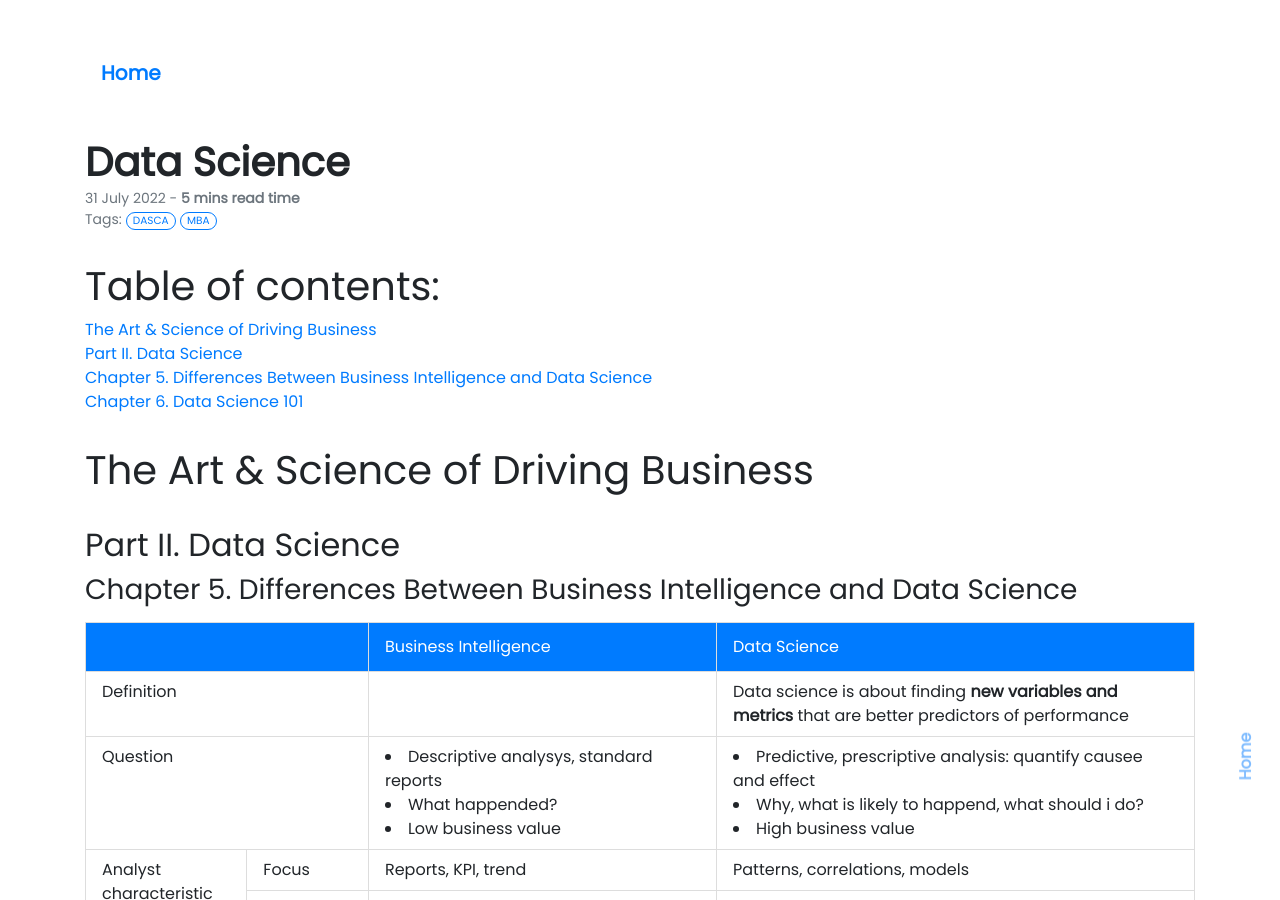
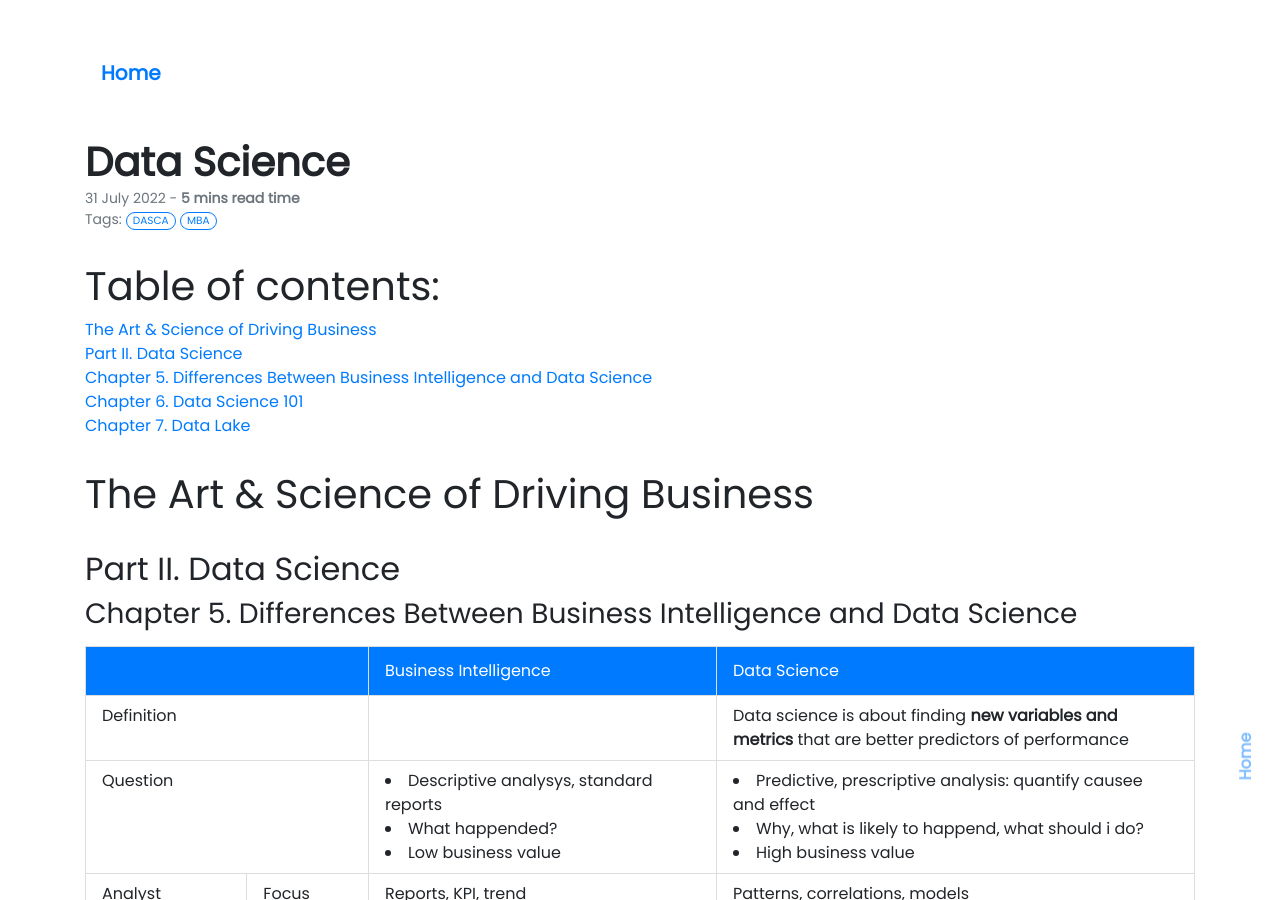
Before and after one commit to dungnv0696/nhathomongmer, a Jekyll site: the page built from _posts/2022-07-31-data-science.md, in a window 1280 px wide and 900 px high. Built offline with Jekyll 4.4.1, drawn with Linux system fonts in a browser that asks for light colours; nearby versions of some CDN libraries; our own code applies the rules of GitHub Pages for plain Markdown files; library files that are not in the unit come from our copies; comment, search, counter and statistics services are not loaded.

Commit message:
update
update

```diff
--- a/_posts/2022-07-31-data-science.md
+++ b/_posts/2022-07-31-data-science.md
@@ -13,13 +13,12 @@ description: Data Science
 	* [Part II. Data Science](#part-ii-data-science)
 		* [Chapter 5. Differences Between Business Intelligence and Data Science](#chapter-5-differences-between-business-intelligence-and-data-science)
 		* [Chapter 6. Data Science 101](#chapter-6-data-science-101)
-
+        * [Chapter 7. Data Lake](#chapter-7-data-lake)
 <!-- End Document Outline -->
 
 # The Art & Science of Driving Business
 ## Part II. Data Science
 ### Chapter 5. Differences Between Business Intelligence and Data Science
-
 
 <table>
     <thead>
--- a/pages/index.html
+++ b/pages/index.html
@@ -489,7 +489,7 @@ permalink: /
                       <div class="timeline timeline-second-style clearfix">
                         <div class="timeline-item clearfix">
                           <div class="left-part">
-                            <h5 class="item-period">2016</h5>
+                            <h5 class="item-period">Sep 2016 - Apr 2022</h5>
                             <span class="item-company">Hanoi University of Science and Technology</span>
                           </div>
                           <div class="divider"></div>
```
